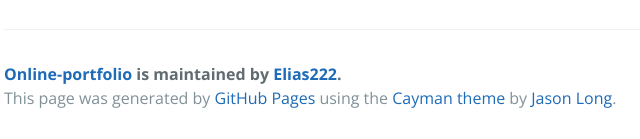
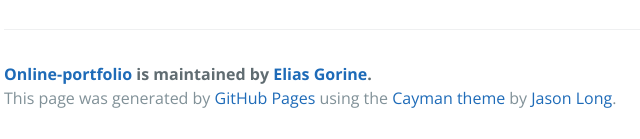
Before and after one commit to Elias222/online-portfolio, a plain HTML site: page index.html in a window 1280 px wide. Shown: the part 1217-1356 px from the top of the page, 220-860 px from the left. Drawn offline with nearby package versions, Linux system fonts and the light colour scheme.

Commit message:
Update index.html

```diff
--- a/index.html
+++ b/index.html
@@ -45,7 +45,7 @@
 <p>Having trouble with Pages? Check out our <a href="https://help.github.com/pages">documentation</a> or <a href="https://github.com/contact">contact support</a> and we’ll help you sort it out.</p>
 
       <footer class="site-footer">
-        <span class="site-footer-owner"><a href="https://github.com/Elias222/online-portfolio">Online-portfolio</a> is maintained by <a href="https://github.com/Elias222">Elias222</a>.</span>
+        <span class="site-footer-owner"><a href="https://github.com/Elias222/online-portfolio">Online-portfolio</a> is maintained by <a href="https://github.com/Elias222">Elias Gorine</a>.</span>
 
         <span class="site-footer-credits">This page was generated by <a href="https://pages.github.com">GitHub Pages</a> using the <a href="https://github.com/jasonlong/cayman-theme">Cayman theme</a> by <a href="https://twitter.com/jasonlong">Jason Long</a>.</span>
       </footer>
```
